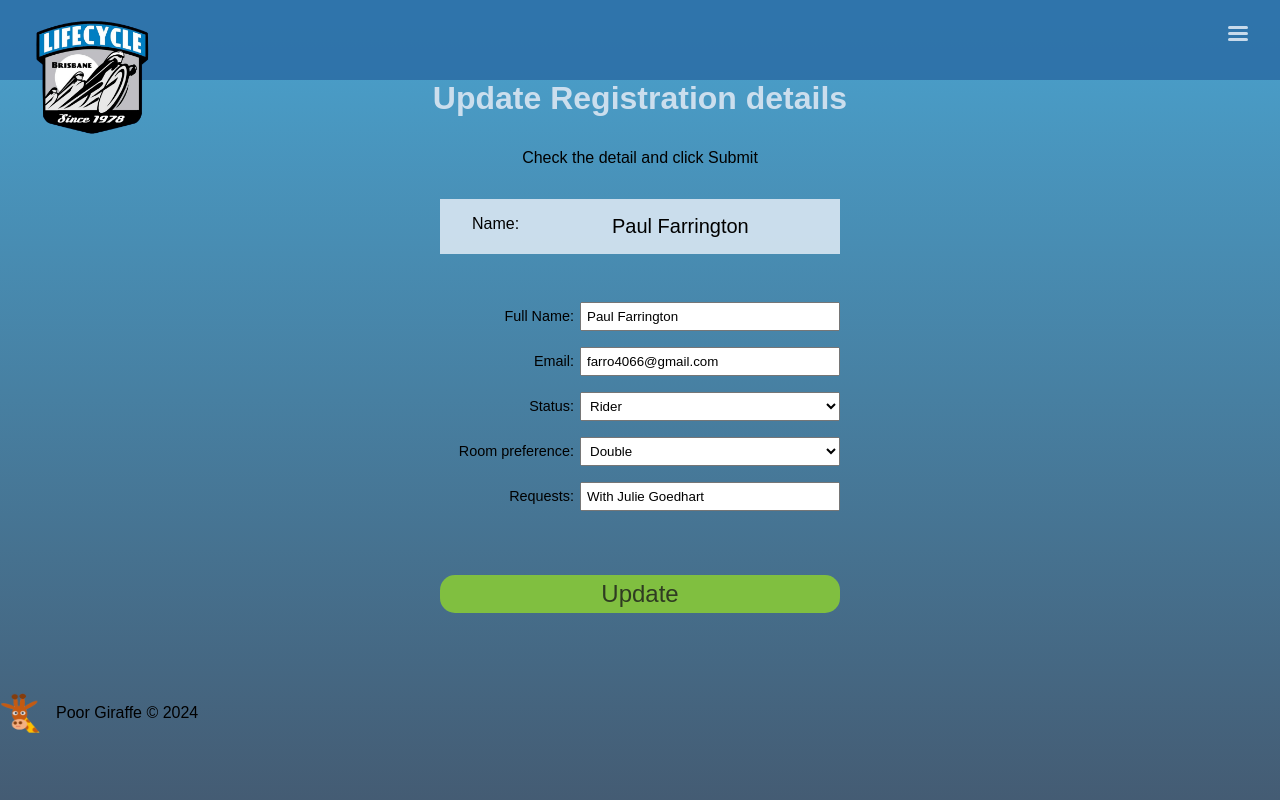
After one commit to farro4069/winter, a Django app: page /registrations/1/update in a window 1280 px wide. The commit adds this page. Run offline with Django 4.2, Linux system fonts and the light colour scheme; data comes from the database, SQL or seed files in the repository; both versions use the stored data as it was after the commit; parts of the project's set-up code (start-up, migrations or seed data) failed here and were passed over.

Commit message:
Allow update of registrations

```diff
--- a/book/models.py
+++ b/book/models.py
@@ -21,6 +21,7 @@ class Registration(models.Model):
 	email = models.EmailField()
 	status = models.ForeignKey(Status, on_delete=models.CASCADE)
 	room = models.ForeignKey(RoomType, on_delete=models.CASCADE)
+	notes = models.CharField(max_length=100, blank=True, null=True)
 
 	def __str__(self):
 		return self.name
--- a/book/static/base.css
+++ b/book/static/base.css
@@ -15,7 +15,7 @@
 	--clr-yellow: hsl(70, 90%, 50%, 0.9);
 	--clr-white: hsl(208, 50%, 90%, 0.9);
 	--clr-black: hsl(0, 0%, 10%, 0.8);
-	--clr-shadow: hsl(0, 90%, 90%, 0.5);
+	--clr-shadow: hsl(200, 50%, 100%, 0.5);
 	--clr-border: hsl(0, 0%, 100%);
 }
 
--- /dev/null
+++ b/book/static/registrations.js
@@ -0,0 +1 @@
+console.log("here we are")
--- a/book/template/base.html
+++ b/book/template/base.html
@@ -20,6 +20,7 @@
 		<ul class="nav__items">
 			<li class="nav__item"><a href="{% url 'home' %}"><p>Home</p></a></li>
 			<li class="nav__item"><a href="{% url 'register' %}">Register</a></li>
+			<li class="nav__item"><a href="{% url 'registrations' %}">Registrations</a></li>
 			<li class="nav__item"><a href="#">Contact</a></li>
 			<li class="nav__item"><a href="/admin">Admin</a></li>
 
--- a/book/template/confirm.html
+++ b/book/template/confirm.html
@@ -13,6 +13,7 @@
 			<p>Email: <span>{{ registered.email }}</span></p>
 			<p>Room type: <span>{{ room }}</span></p>
 			<p>Status: <span>{{ status }}</span></p>
+			<p>Notes: <span>{{ registered.notes }}</span></p>
 		</div>
 		<a href="{% url 'register' %}">
 			<button>Register another</button>
--- a/book/template/index.html
+++ b/book/template/index.html
@@ -6,12 +6,12 @@
 	<main>
 		<div class="picture__slider">
 			<div class="page__title">
-				<h1><span>6-7</span>July 2024</h1>
+				<h1><span>6-7</span>July</h1>
 			</div>
 		</div>
 		<div class="hero__section">
 			<div class="hero__card">
-				<h1>Lifecycle Winter Warmer</h1>
+				<h1>Winter Warmer</h1>
 				<p class='page__copy'>On Saturday, we'll ride up to Maleny and stay overnight overlooking the beautiful vista of the Glass House Mountains at Tranquil Park Resort.</p>
 				<p>After a buffet breakfast on Sunday morning we'll ride home along some meandering country roads before approaching the city. </p>
 				<p> A limited number of beds have been reserved so make sure you get in early.</p>
--- a/book/template/register.html
+++ b/book/template/register.html
@@ -38,6 +38,10 @@
 				</select>
 			</p>
 
+			<p>
+				<label for="id_notes">Requests:</label>
+				<input type="text" name="notes" maxlength="30" required="" id="id_notes "value={{ details.notes }}>
+			</p>
 			<input type="submit" value="Register" name="">
 		</form>
 
--- /dev/null
+++ b/book/template/registration_update.html
@@ -0,0 +1,59 @@
+{% extends 'base.html' %}
+{% load static %}
+
+
+{% block main %}
+
+	<main>
+		<h1>Update Registration details</h1>
+		<p>Check the detail and click Submit</p>
+		<div class='confirm'>
+			<p>Name: <span>{{ registration.name }}</span></p>
+		</div>
+
+		<form method="POST">
+			{% csrf_token %}
+			<p>
+				<label for="id_name">Full Name:</label>
+				<input type="text" name="name" maxlength="30" required="" id="id_name" value="{{ registration.name }}">
+
+			</p>
+			<p>
+				<label for="id_email">Email:</label>
+				<input type="email" name="email" maxlength="254" required="" id="id_email" value="{{ registration.email }}">
+			</p>
+			<p>
+				<label for="id_status">Status:</label>
+				<select name="status" required="" id="id_status">
+					<option value="{{ registration.status.id }}" selected>{{ registration.status }}</option>
+					  <option value="1">Rider</option>
+					  <option value="2">Volunteer</option>
+					  <option value="3">Non-rider</option>
+				</select>
+			</p>
+			<p>
+				<label for="id_room">Room preference:</label>
+				<select name="room" required="" id="id_room">
+					<option value="{{ registration.room.id }}" selected>{{ registration.room }}</option>
+				  <option value="1">Double</option>
+				  <option value="2">Sole occupancy</option>
+				  <option value="3">Twin share</option>
+				</select>
+			</p>
+
+			<p>
+				<label for="id_notes">Requests:</label>
+				<input type="text" name="notes" maxlength="30" required="" id="id_notes"value="{{ registration.notes }}">
+			</p>
+			<input type="submit" value="Update" name="">
+
+		</form>
+	</main>
+
+{% endblock %}
+
+{% block script %}
+
+<script type="text/javascript" src="{% static 'registrations.js' %}"></script>
+
+{% endblock %}
--- a/book/views.py
+++ b/book/views.py
@@ -1,5 +1,5 @@
 from django.shortcuts import render, get_object_or_404
-from django.views import View
+from django.views.generic import View, UpdateView
 from .models import RoomType, Status, Registration
 from .forms import RegistrationForm
 
@@ -53,3 +53,23 @@ class VolunteerView(View):
 
 		}
 		return render(request, 'volunteer.html', context)
+
+def registrations(request):
+	registrations = Registration.objects.all().order_by('name')
+	context = {
+		'registrations': registrations,
+	}
+	return render(request, 'registrations.html', context)
+
+def registration(request, pk):
+	registration = get_object_or_404(Registration, id = pk)
+	context = {
+		'registration': registration,
+	}
+	return render(request, 'registration.html', context)
+
+class RegistrationUpdateView(UpdateView):
+	model = Registration
+	template_name = "registration_update.html"
+	fields = ['name', 'email', 'status', 'room', 'notes']
+	success_url = '../'
--- a/winter/settings.py
+++ b/winter/settings.py
@@ -14,7 +14,7 @@ SECRET_KEY = 'django-insecure-92xybd_nynwvtv-1$+aq*e=lu26hjlg&fsmh(^**h79&j-mc0&
 # SECURITY WARNING: don't run with debug turned on in production!
 DEBUG = True
 
-ALLOWED_HOSTS = []
+ALLOWED_HOSTS = [winterwarmer.pythonanywhere.com]
 
 
 # Application definition
--- a/winter/urls.py
+++ b/winter/urls.py
@@ -2,7 +2,7 @@ from django.conf import settings
 from django.conf.urls.static import static
 from django.contrib import admin
 from django.urls import path
-from book.views import index, RegisterView, VolunteerView
+from book.views import index, RegisterView, VolunteerView, registrations, registration, RegistrationUpdateView
 
 
 urlpatterns = [
@@ -10,5 +10,9 @@ urlpatterns = [
     path('', index, name='home'),
     path('register/', RegisterView.as_view(), name='register'),
     path('volunteer/', VolunteerView.as_view(), name='volunteer'),
+    path('registrations/', registrations, name='registrations'),
+    path('registrations/<int:pk>/', registration, name='registration'),
+    path('registrations/<int:pk>/update', RegistrationUpdateView.as_view(), name='update'),
+
 
 ] + static(settings.MEDIA_URL, document_root=settings.MEDIA_ROOT)
```
Also changed, not shown: book/static/style.css (+34 -1 lines), book/template/registration.html (added, +26 -0 lines), book/template/registrations.html (added, +26 -0 lines), book/migrations/0003_registration_notes.py (added), book/migrations/0004_alter_registration_notes.py (added), db.sqlite3.
